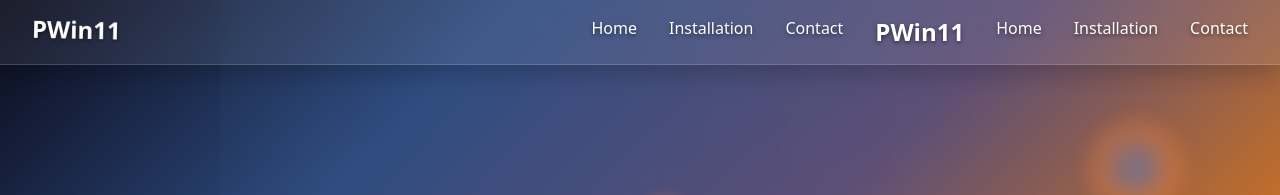
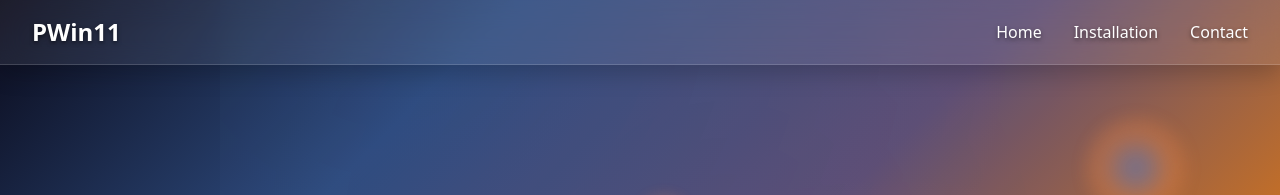
Before and after one commit to PWin11-Tweaker/PWin11-Tweaker.github.io, a plain HTML site: page pwin11tweaker.html in a window 1280 px wide. Shown: the top 195 px of the page. Drawn offline with nearby package versions, Linux system fonts and the light colour scheme.

Commit message:
docs: Update pwin11tweaker.html

```diff
--- a/pwin11tweaker.html
+++ b/pwin11tweaker.html
@@ -20,19 +20,12 @@
     <!-- Navigation -->
     <nav class="liquid-nav fixed top-0 w-full z-50">
         <div class="max-w-7xl mx-auto px-4 sm:px-6 lg:px-8 py-4 flex justify-between items-center">
-            <h1 class="text-2xl font-bold text-white ghostly-float">PWin11</h1>
+            <h1 class="text-2xl font-bold text-white">PWin11</h1>
             <div class="burger-menu">☰</div>
             <div class="nav-links">
                 <a href="index.html#home" class="hover:text-blue-400 transition-all liquid-fade-in liquid-text-shadow text-white">Home</a>
                 <a href="pwin11tweaker_download.html" class="hover:text-blue-400 transition-all liquid-fade-in liquid-text-shadow text-white">Installation</a>
                 <a href="index.html#contact" class="hover:text-blue-400 transition-all liquid-fade-in liquid-text-shadow text-white">Contact</a>
-            <h1 class="text-2xl font-bold">PWin11</h1>
-            <div class="burger-menu">☰</div>
-            <div class="nav-links">
-                <a href="index.html#home" class="liquid-text-shadow">Home</a>
-                <a href="pwin11tweaker_download.html" class="liquid-text-shadow">Installation</a>
-                <a href="index.html#contact" class="liquid-text-shadow">Contact</a>
-            </div>
         </div>
     </nav>
 
```
